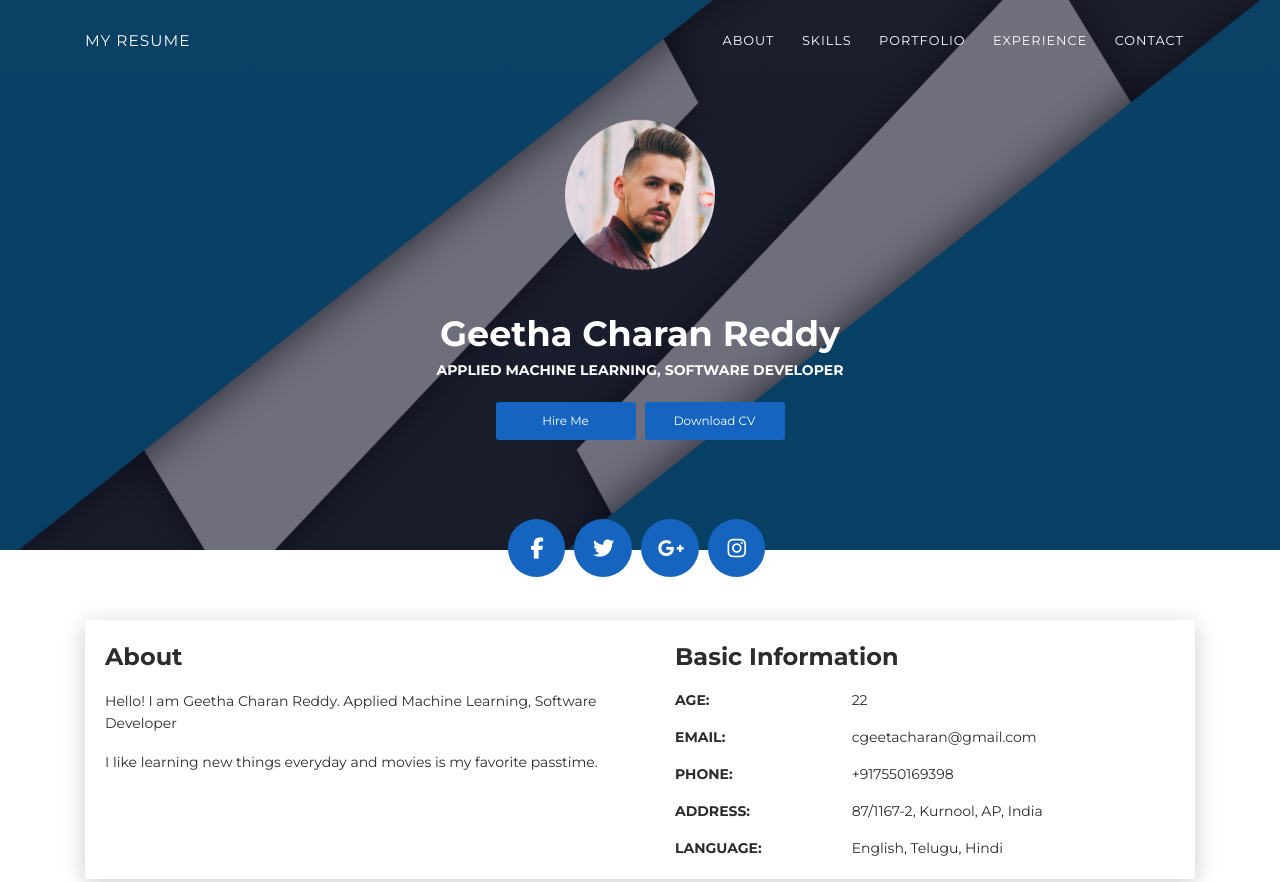
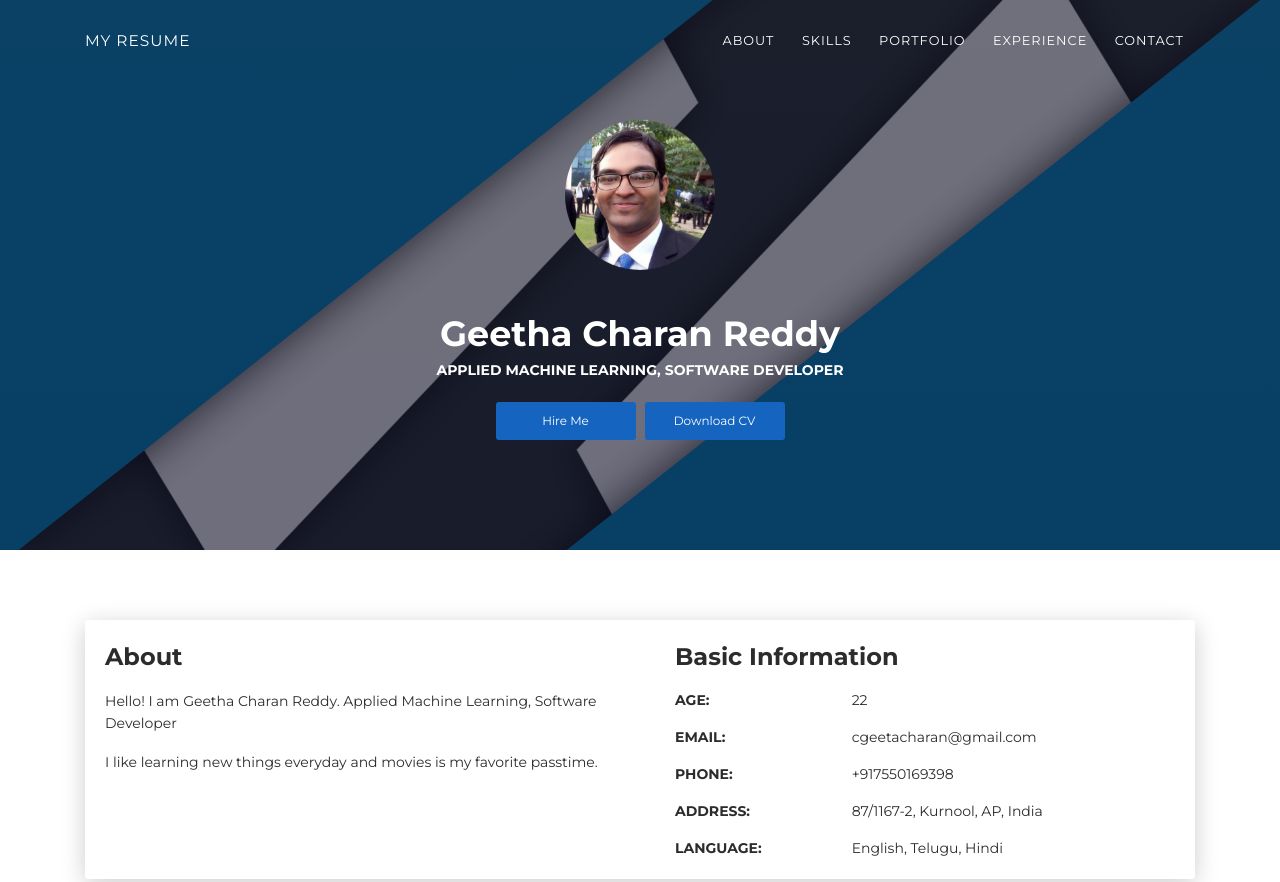
Before and after one commit to Gnommer/gnommer.github.io, a plain HTML site: page index.html in a window 1280 px wide. Shown: the top 882 px of the page. Drawn offline with Linux system fonts and the light colour scheme.

Commit message:
added image

```diff
--- a/index.html
+++ b/index.html
@@ -41,15 +41,12 @@
       <div class="page-header-image" data-parallax="true" style="background-image: url('images/cc-bg-1.jpg');"></div>
       <div class="container">
         <div class="content-center">
-          <div class="cc-profile-image"><a href="#"><img src="images/anthony.jpg" alt="Image"/></a></div>
+          <div class="cc-profile-image"><a href="#"><img src="images/charan.jpeg" alt="Image"/></a></div>
           <div class="h2 title">Geetha Charan Reddy</div>
           <p class="category text-white">Applied Machine Learning, Software Developer</p><a class="btn btn-primary smooth-scroll mr-2" href="#contact" data-aos="zoom-in" data-aos-anchor="data-aos-anchor">Hire Me</a><a class="btn btn-primary" href="../Files/Resume.pdf" data-aos="zoom-in" data-aos-anchor="data-aos-anchor">Download CV</a>
         </div>
       </div>
       <div class="section">
-        <div class="container">
-          <div class="button-container"><a class="btn btn-default btn-round btn-lg btn-icon" href="#" rel="tooltip" title="Follow me on Facebook"><i class="fa fa-facebook"></i></a><a class="btn btn-default btn-round btn-lg btn-icon" href="#" rel="tooltip" title="Follow me on Twitter"><i class="fa fa-twitter"></i></a><a class="btn btn-default btn-round btn-lg btn-icon" href="#" rel="tooltip" title="Follow me on Google+"><i class="fa fa-google-plus"></i></a><a class="btn btn-default btn-round btn-lg btn-icon" href="#" rel="tooltip" title="Follow me on Instagram"><i class="fa fa-instagram"></i></a></div>
-        </div>
       </div>
     </div>
   </div>
```
Also changed, not shown: images/anthony.jpg (deleted), images/charan.jpeg (added).
